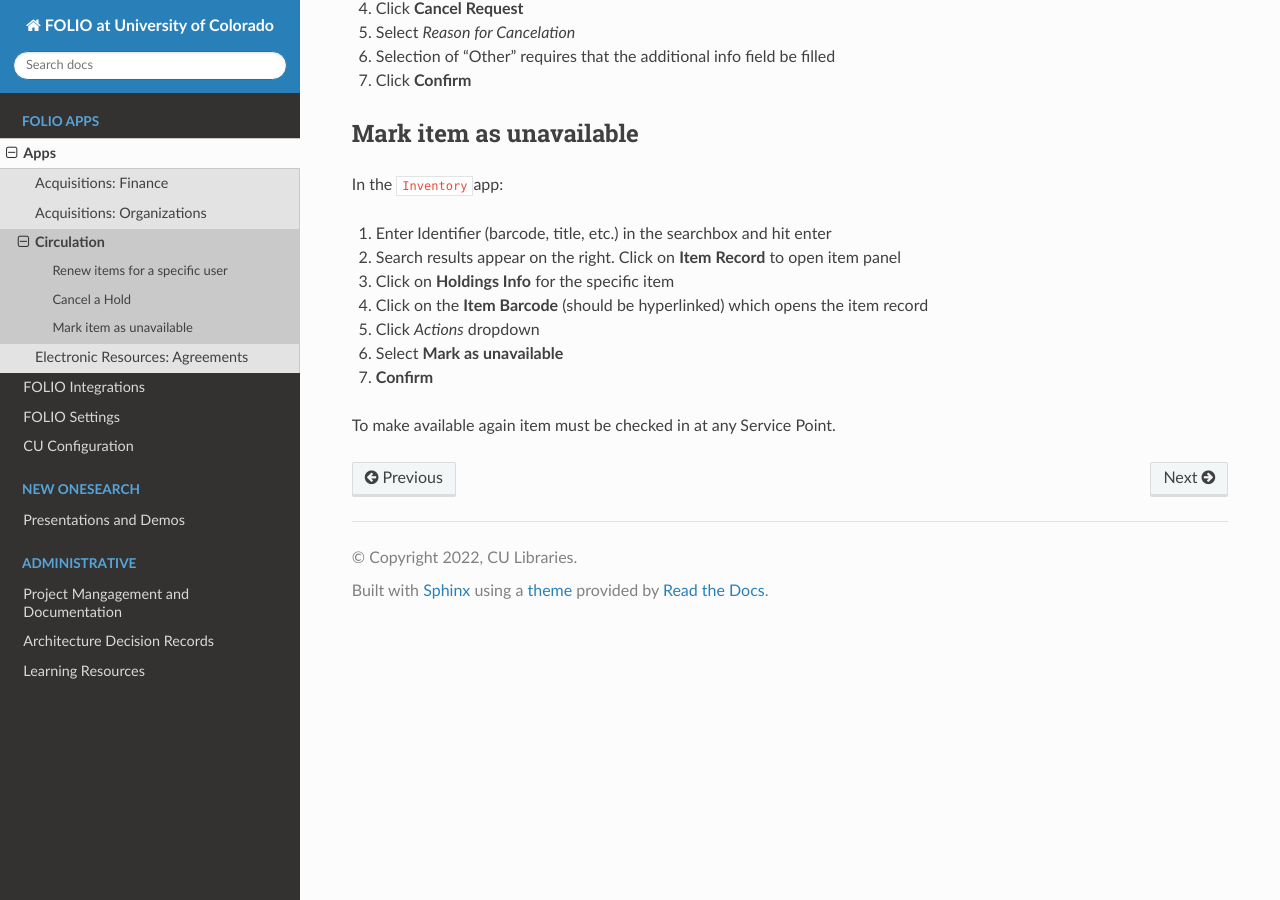
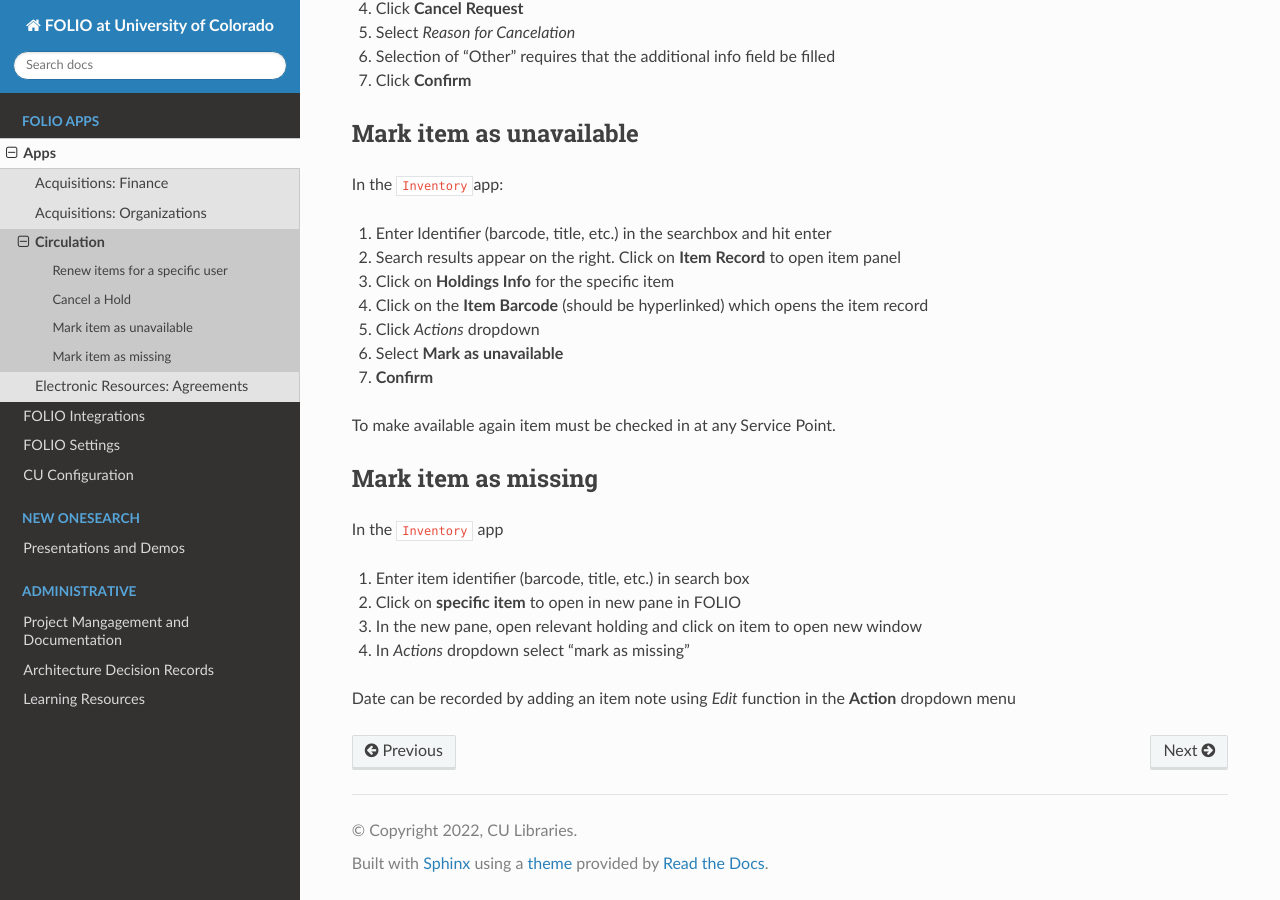
Before and after one commit to culibraries/folio, a Sphinx documentation site: the page built from docs/apps/circulation.md, in a window 1280 px wide and 900 px high, scrolled down 661 px. Built offline with Sphinx 7.4.7 and the Read the Docs theme 2.0.0, drawn with Linux system fonts in a browser that asks for light colours.

Commit message:
issue/179
added instructions to mark items as missing

```diff
--- a/docs/apps/circulation.md
+++ b/docs/apps/circulation.md
@@ -37,3 +37,14 @@
 1. **Confirm**
 
 To make available again item must be checked in at any Service Point.
+
+## Mark item as missing
+
+In the `Inventory` app
+
+1. Enter item identifier (barcode, title, etc.) in search box
+1. Click on **specific item** to open in new pane in FOLIO
+1. In the new pane, open relevant holding and click on item to open new window
+1. In *Actions* dropdown select "mark as missing"
+
+Date can be recorded by adding an item note using *Edit* function in the **Action** dropdown menu
```
